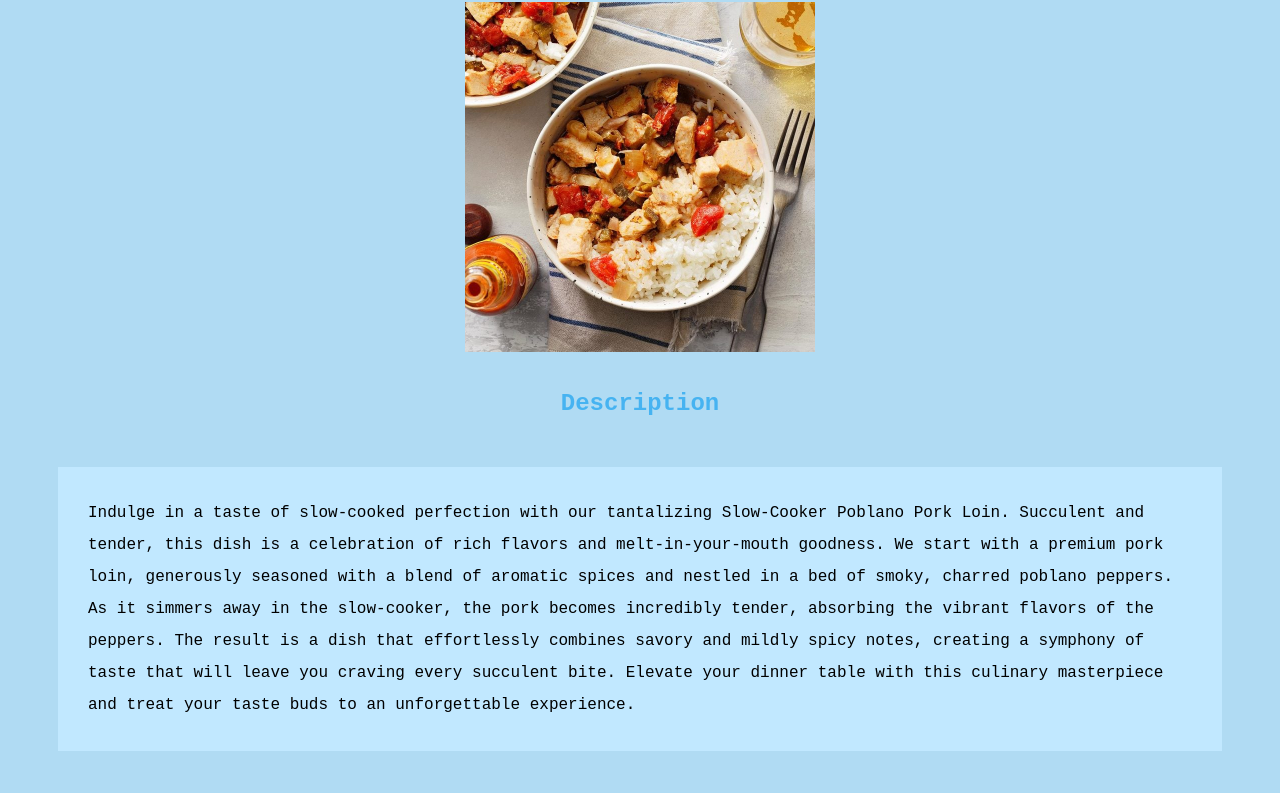
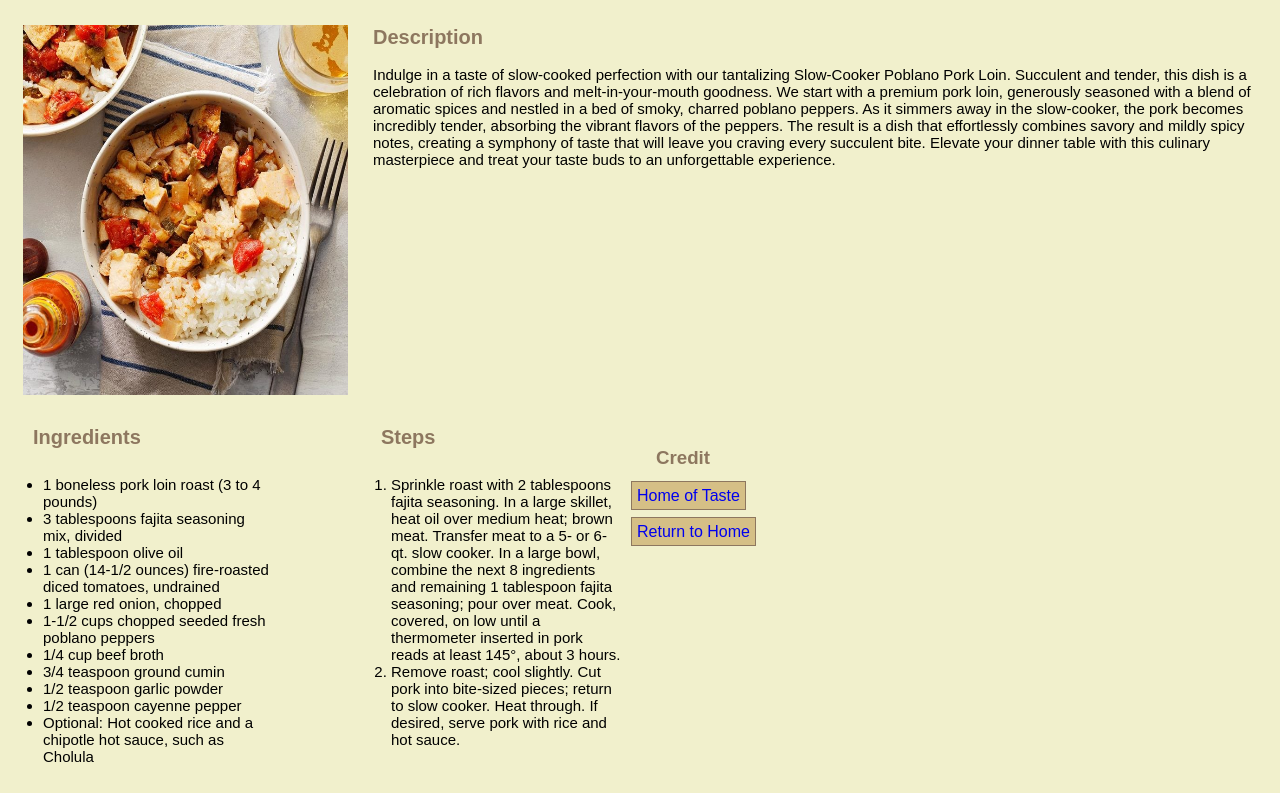
Before and after one commit to AnthChaMar/odin-recipes, a plain HTML site: page poblanoPorkLoin.html in a window 1280 px wide. Shown: the part 78-871 px from the top of the page. Drawn offline with Linux system fonts and the light colour scheme.

Commit message:
Add class to Html and CSS mod

```diff
--- a/orders.css
+++ b/orders.css
@@ -1,57 +1,65 @@
 .container{
-    background-color: rgb(176, 219, 243);
-    font-family: monospace,sans-serif,serif;
+    font-family: Sans-serif, Serif,Helvetica, sans-serif;
+    display: inline-block;
+    background-color: #F1F0CC;
+}
+h1,
+h2,
+h3 {
+    color: #8D775F;
+}
+
+h1{
+    margin-left: 130px;
+}
+
+.description {
+    display:inline-block;
+    font-size:15px;
 }
 .img{
-    width:  350px;
-    height: 350px;
-    display:block;
-    margin-left: auto;
-    margin-right: auto;
+    width:325px;
+    height:370px;
+    float:left;
+    padding: 15px;
+    padding-right: 25px;
 }
 
-.heading.one{
-    color:rgb(23, 170, 255);
-    text-align:center;
+
+.craft{
+    display: inline;
 }
 
-.des,.heading
-{
-    color:rgb(70, 179, 241);
-    text-align: center;
+.unorder,
+.order {
+    float:left;
+    margin-left:25px;
 }
 
 .list,
-.olist,
-p {
-    background-color: rgb(193, 232, 255) ;
-    padding: 30px;
-    margin: 50px;
-    line-height: 2;
-    text-align: left;
-}
-
 .olist{
-list-style-position: inside;
-}
-
-.list{
-    list-style:none;
-}
-
-.item {
+    width: 250px;
+    font-size:15px;
+    box-sizing: border-box;
     padding: 10px;
 }
 
-.container.two {
-    text-align: center;
+.order{
+    margin-left:98px;
 }
 
-#reference,
-.return{
-    background-color: rgb(193, 232, 255);
-    color: white;
-    padding: 10px;
+
+h2 {
+    font-size: 20px;
+}
+
+.heading.forth{
+    margin-left: 25px;
+}
+
+a{
+    background-color: #D5BF86;
+    padding: 5px;
     text-decoration: none;
-    border-color: white;
+    border: 1px solid #8D775F;
 }
--- a/poblanoPorkLoin.html
+++ b/poblanoPorkLoin.html
@@ -6,12 +6,16 @@
     </head>
     <body class="container">
         <h1 class="heading one" >Slow-Cooker Poblano Pork Loin</h1>
+        <div class="description">
             <img class="img"src="./img/Slow-Cooker-Arizona-Poblano-Pork_EXPS_RC21_263547_B07_28_8b-26.jpg" alt="Poblano Pork Loin Finished">
-        <br>
             <h2 class="des">Description</h2>
-        <p>
+            <p class="text">
             Indulge in a taste of slow-cooked perfection with our tantalizing Slow-Cooker Poblano Pork Loin. Succulent and tender, this dish is a celebration of rich flavors and melt-in-your-mouth goodness. We start with a premium pork loin, generously seasoned with a blend of aromatic spices and nestled in a bed of smoky, charred poblano peppers. As it simmers away in the slow-cooker, the pork becomes incredibly tender, absorbing the vibrant flavors of the peppers. The result is a dish that effortlessly combines savory and mildly spicy notes, creating a symphony of taste that will leave you craving every succulent bite. Elevate your dinner table with this culinary masterpiece and treat your taste buds to an unforgettable experience.
             </p>
+        </div>
+        <br>
+        <div class="craft">
+            <div class="unorder">
                 <h2 class="heading two" >Ingredients</h2>
                 <ul class="list">
                     <li class="item">1 boneless pork loin roast (3 to 4 pounds) </li>
@@ -29,6 +33,8 @@
                     <li class="item">Optional: Hot cooked rice and a chipotle
                         hot sauce, such as Cholula </li>
                 </ul>
+            </div>
+            <div class="order">
                 <h2 class="heading three">Steps</h2>
                 <ol class="olist" >
                     <li>Sprinkle roast with 2 tablespoons fajita
@@ -47,6 +53,8 @@
                     rice and hot sauce.
                     </li>
                 </ol>
+            </div>
+        </div>
         <br>
         <div class="container two">
             <h3 class="heading forth">Credit</h2>
@@ -54,6 +62,7 @@
             <br>
             <br>
         </div>
+        <br>
         <a class="return" href="index.html">Return to Home</a>
     </body>
 </html>
```
Lines whose indentation alone changed are shown as unchanged.
